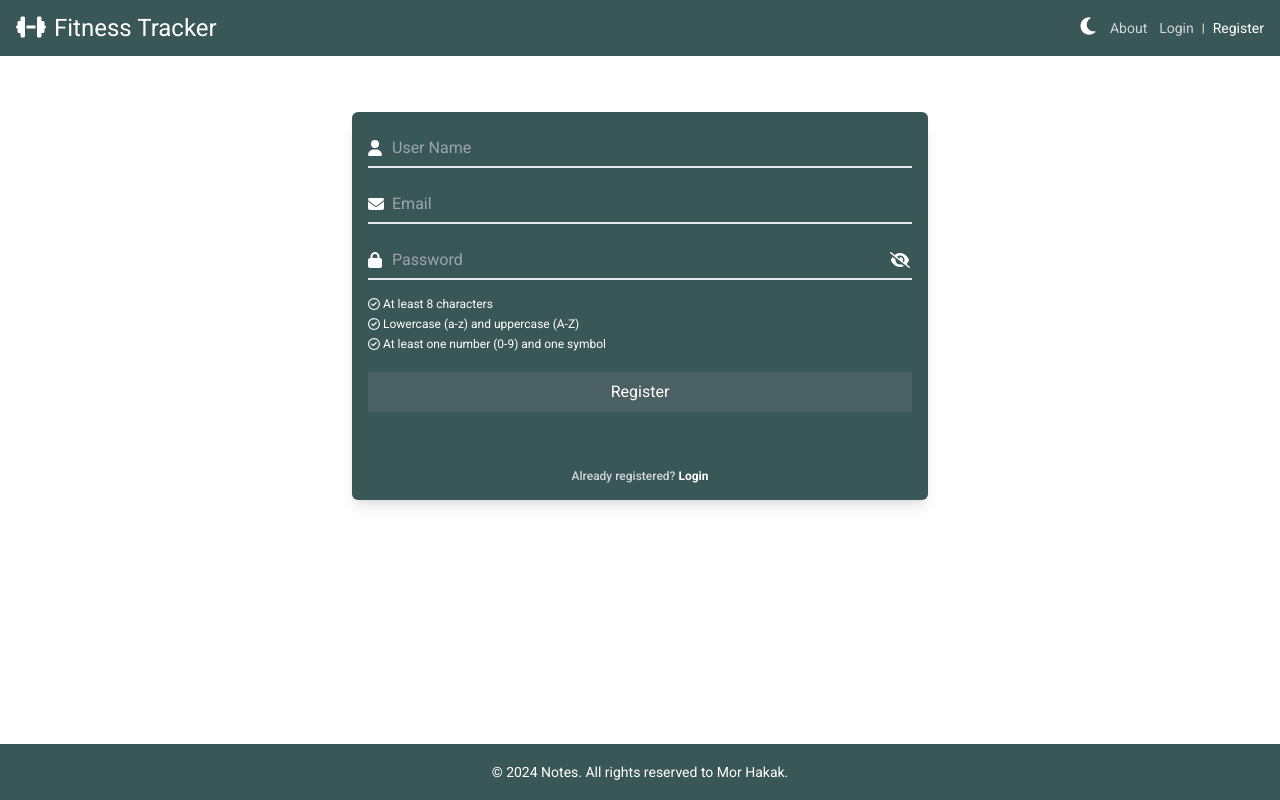
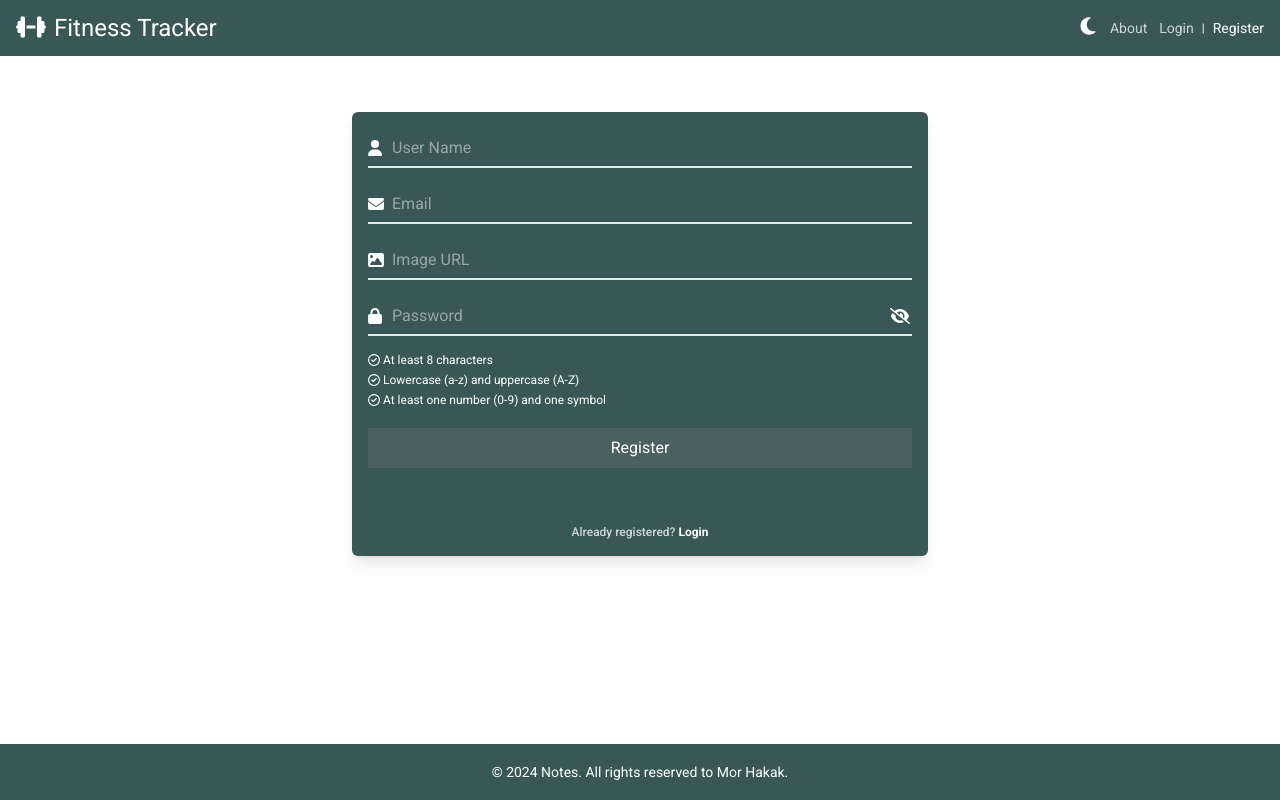
Before and after one commit to morhakak/FitnessTracker.View, a React (Vite) app: page /register in a window 1280 px wide. Built offline with nearby package versions, Linux system fonts and the light colour scheme; the HTML template or start-up script is replaced by a standard one.

Commit message:
Added error handling for registration, add user image to navbar

```diff
--- a/src/components/NewNavbar.jsx
+++ b/src/components/NewNavbar.jsx
@@ -4,6 +4,7 @@ import DarkModeToggle from "../components/DarkModeToggle.jsx";
 import { FontAwesomeIcon } from "@fortawesome/react-fontawesome";
 import { faDumbbell, faBars, faX } from "@fortawesome/free-solid-svg-icons";
 import { useAuth } from "../context/AuthContext.jsx";
+import defaultImage from "../assets/user.png";
 
 const Header = () => {
   const [isOpen, setIsOpen] = useState(false);
@@ -61,7 +62,7 @@ const Header = () => {
           <p className="block px-2 mb-2 text-sm text-gray-300 rounded sm:px-0 sm:mr-3 sm:mb-0">
             <img
               className="rounded-full w-10 inline-block mr-2"
-              src="https://images.unsplash.com/photo-1633332755192-727a05c4013d?w=600&auto=format&fit=crop&q=60&ixlib=rb-4.0.3&ixid=M3wxMjA3fDB8MHxzZWFyY2h8Mnx8dXNlcnxlbnwwfHwwfHx8MA%3D%3D"
+              src={user && user.imageUrl ? user.imageUrl : defaultImage}
             />
             Hi,&nbsp;
             <span className="font-semibold">{user.username}</span>
--- a/src/context/AuthContext.jsx
+++ b/src/context/AuthContext.jsx
@@ -42,12 +42,15 @@ const AuthProvider = ({ children }) => {
           "http://schemas.microsoft.com/ws/2008/06/identity/claims/role"
         ];
 
+      const imageUrl = decodedToken["image"];
+
       setUser((prev) => ({
         ...prev,
         username,
         email,
         role,
         isAdmin: role == "admin",
+        imageUrl,
       }));
     }
     setIsLoading(false);
@@ -71,6 +74,7 @@ const AuthProvider = ({ children }) => {
           "Content-Type": "application/json;charset=UTF-8",
         },
       });
+      console.log("response", response);
       if (response.status >= 200 && response.status <= 300) {
         return response.data;
       } else {
@@ -79,8 +83,11 @@ const AuthProvider = ({ children }) => {
         return null;
       }
     } catch (error) {
+      if (error.response) {
+        addError(error.response.data);
+      }
       console.log("register error, response.data:", error.message);
-      addError(`Failed to register: ${error.message}`);
+      addError(error.message);
     } finally {
       setIsLoading(false);
     }
@@ -119,6 +126,7 @@ const AuthProvider = ({ children }) => {
         username: resData.username,
         email: resData.email,
         isAdmin: resData.isAdmin,
+        imageUrl: resData.imageUrl,
       });
       navigate("/");
       toast.success(`${userName} logged in successfully`);
--- a/src/views/RegisterView.jsx
+++ b/src/views/RegisterView.jsx
@@ -10,6 +10,7 @@ import {
   faUser,
   faSpinner,
   faCheckCircle as solidCircle,
+  faImage,
 } from "@fortawesome/free-solid-svg-icons";
 import { useAuth } from "../context/AuthContext";
 import { Helmet } from "react-helmet-async";
@@ -22,6 +23,7 @@ const RegisterView = () => {
     email: "",
     username: "",
     password: "",
+    imageUrl: "",
   });
   const [formErrors, setFormErrors] = useState({
     email: "",
@@ -169,6 +171,21 @@ const RegisterView = () => {
             )}
             <div className="flex items-center relative">
               <FontAwesomeIcon
+                icon={faImage}
+                className="text-md text-white mb-4 absolute dark:text-blue-100"
+              />
+              <input
+                className="text-white h-10 mb-4 focus:outline-none pl-6 w-full border-b-2 bg-[#395756] dark:bg-[#10192E]"
+                value={formData.imageUrl}
+                onChange={(e) => handleChange(e)}
+                type="text"
+                placeholder="Image URL"
+                name="imageUrl"
+                autoComplete="off"
+              />
+            </div>
+            <div className="flex items-center relative">
+              <FontAwesomeIcon
                 icon={faLock}
                 className="text-md text-white mb-4 absolute dark:text-blue-100"
               />
```
Also changed, not shown: src/assets/user.png (added).
